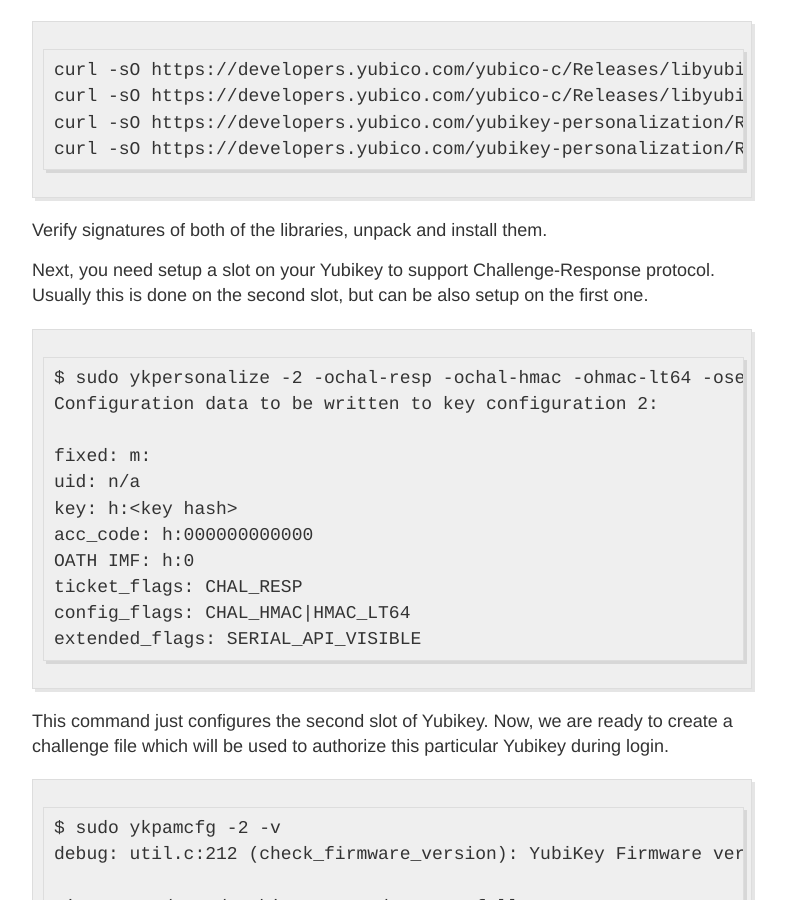
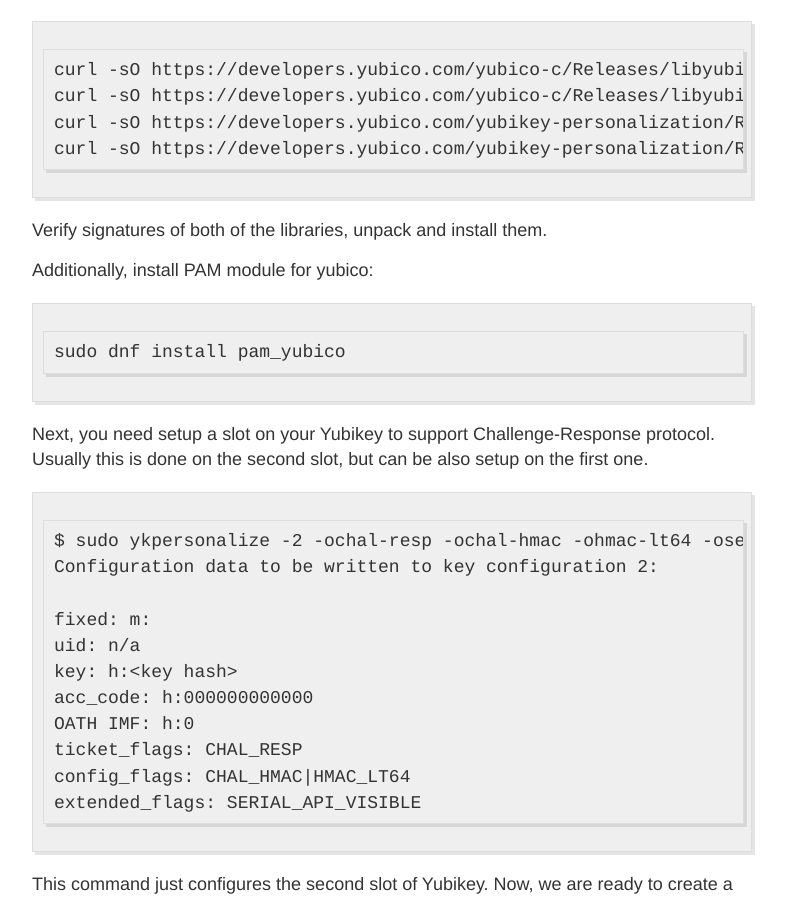
Before and after one commit to tbabej/blog, a Jekyll site: the page built from _posts/2018-03-31-Yubikey-secure-session-setup.md, in a window 1280 px wide and 900 px high, scrolled down 606 px. Shown: the whole window, without its empty margins (248-1034 px from the left). Built offline with Jekyll 4.4.1, drawn with Linux system fonts in a browser that asks for light colours.

Commit message:
Add pam_yubico install step

```diff
--- a/_posts/2018-03-31-Yubikey-secure-session-setup.md
+++ b/_posts/2018-03-31-Yubikey-secure-session-setup.md
@@ -27,6 +27,10 @@ We need to setup basic Yubico tools, if we do not have them:
     curl -sO https://developers.yubico.com/yubikey-personalization/Releases/ykpers-1.17.3.tar.gz
 
 Verify signatures of both of the libraries, unpack and install them.
+
+Additionally, install PAM module for yubico:
+
+    sudo dnf install pam_yubico
 
 Next, you need setup a slot on your Yubikey to support Challenge-Response
 protocol. Usually this is done on the second slot, but can be also setup on the
```
